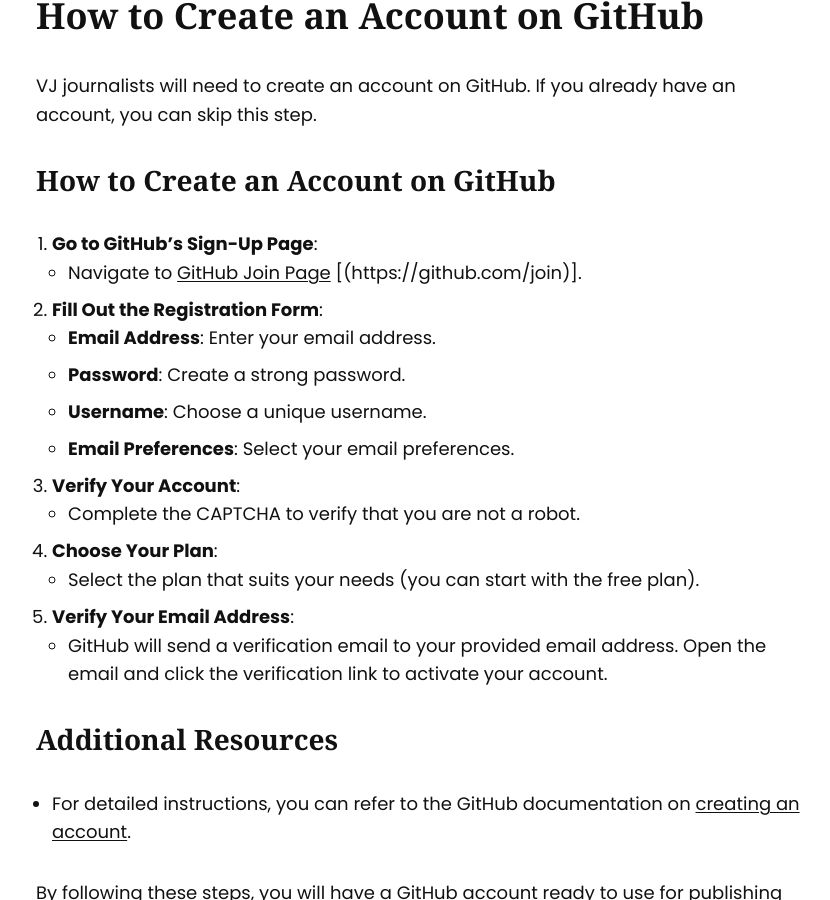
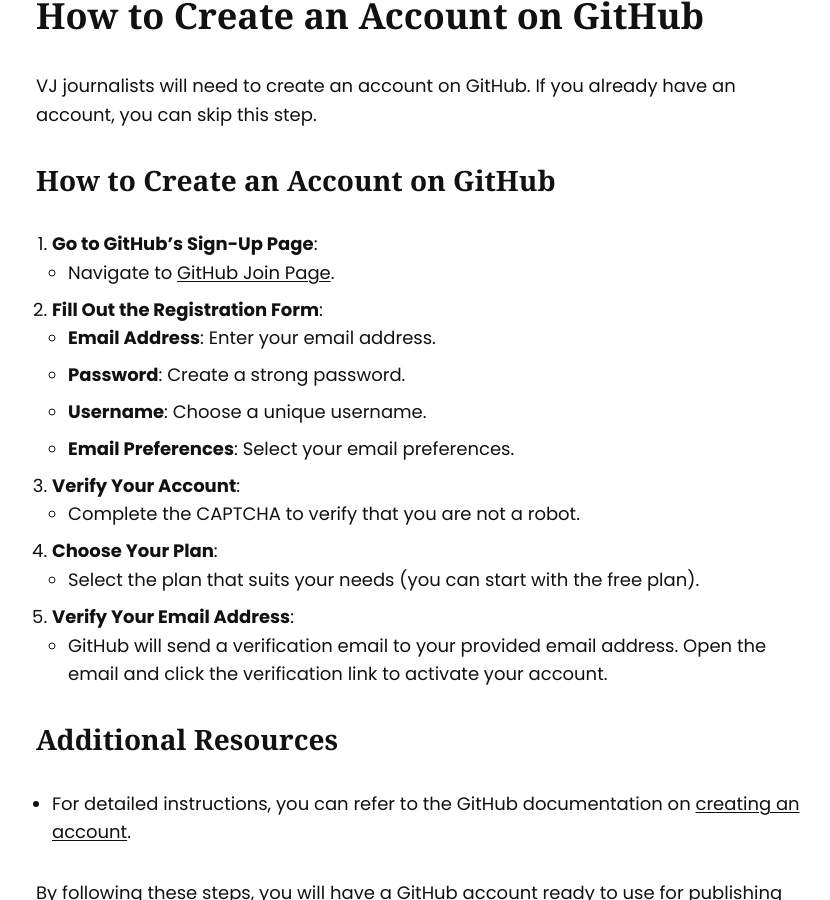
Before and after one commit to onConsensus/website, a Jekyll site: the page built from _pages/documentation.md, in a window 1280 px wide and 900 px high, scrolled down 1474 px. Shown: the whole window, without its empty margins (214-1044 px from the left). Built offline with Jekyll 4.4.1, drawn with Linux system fonts in a browser that asks for light colours; some of the changed lines change nothing that is shown.

Commit message:
Update documentation.md

```diff
--- a/_pages/documentation.md
+++ b/_pages/documentation.md
@@ -44,7 +44,7 @@
 ## How to Create an Account on GitHub
 
 1. **Go to GitHub's Sign-Up Page**:
-   - Navigate to [GitHub Join Page](https://github.com/join) [(https://github.com/join)].
+   - Navigate to [GitHub Join Page](https://github.com/join).
 
 2. **Fill Out the Registration Form**:
    - **Email Address**: Enter your email address.
```
